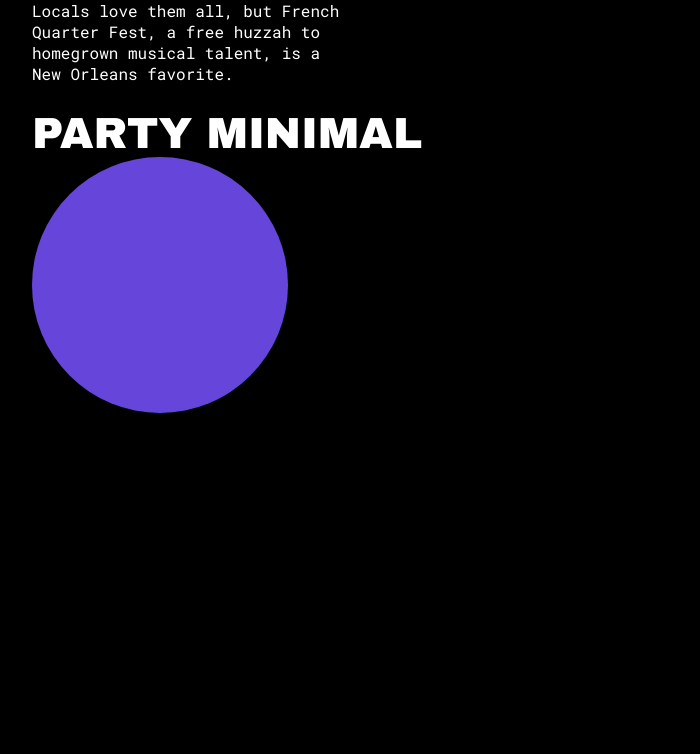
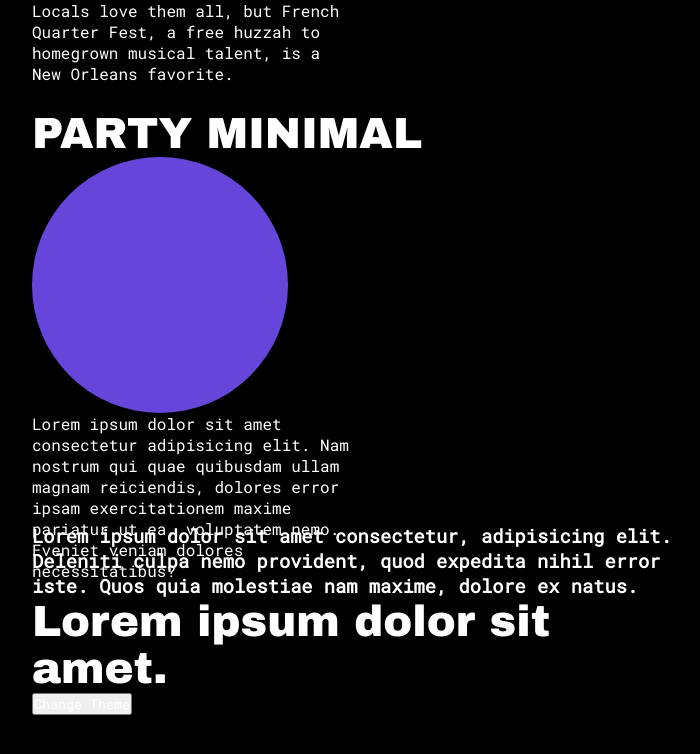
Before and after one commit to SuvamNaskar/Concert, a plain HTML site: page index.html in a window 1280 px wide. Shown: the whole page, without its empty margins (288-988 px from the left). Drawn offline with Linux system fonts and the light colour scheme.

Commit message:
Update index.html

```diff
--- a/index.html
+++ b/index.html
@@ -5,6 +5,7 @@
     <meta name="viewport" content="width=device-width, initial-scale=1.0">
     <title>Live Concert 2023</title>
     <link rel="stylesheet" href="style.css">
+    <link rel="stylesheet" href="dark.css">
     <link rel="preconnect" href="https://fonts.googleapis.com">
     <link rel="preconnect" href="https://fonts.gstatic.com" crossorigin>
     <link href="https://fonts.googleapis.com/css2?family=Roboto+Mono&display=swap" rel="stylesheet">
@@ -15,6 +16,20 @@
             <p>Locals love them all, but French Quarter Fest, a free huzzah to homegrown musical talent, is a New Orleans favorite.</p>
             <h1>PARTY MINIMAL</h1>
             <div id="circle"></div>
+            <p>Lorem ipsum dolor sit amet consectetur adipisicing elit. Nam nostrum qui quae quibusdam ullam magnam reiciendis, dolores error ipsam exercitationem maxime pariatur ut ea, voluptatem nemo. Eveniet veniam dolores necessitatibus?</p>
+            <h3>Lorem ipsum dolor sit amet consectetur, adipisicing elit. Deleniti culpa nemo provident, quod expedita nihil error iste. Quos quia molestiae nam maxime, dolore ex natus.</h3>
+            <h1>Lorem ipsum dolor sit amet.</h1>
+            <!-- <div id="um">
+                <div id="home">
+                    <h2>Lorem ipsum dolor sit amet consectetur.</h2>
+                    <p>Lorem ipsum dolor sit amet consectetur adipisicing elit. Laborum beatae consequuntur nesciunt placeat id eos ullam culpa corrupti sed?</p>
+                </div>
+                <div id="address">
+                    <h2>Lorem ipsum dolor sit amet consectetur adipisicing.</h2>
+                    <p>Lorem ipsum dolor sit amet, consectetur adipisicing elit. Quas, aperiam eaque commodi dicta totam, temporibus facere cumque velit vel dolores eius voluptatem, quo consequuntur? Est reprehenderit nisi excepturi at alias quia ad ducimus, expedita eius, culpa iusto hic quisquam libero placeat consectetur aliquam voluptate illo tenetur aut quam voluptas. Iste maiores possimus in error sunt distinctio, eius beatae ab blanditiis voluptatibus alias rerum iure deleniti, earum magnam nobis, voluptas fugiat.</p>
+                </div>
+            </div> -->
+            <button id="btn" onclick="switchMode()">Change Theme</button>
         </section>
     </div>
 
@@ -24,7 +39,7 @@
 
 
 
-
+    <script src="script.js"></script>
     <!-- https://nicepage.com/html-templates/preview/music-festival-26443?device=desktop -->
 </body>
 </html>
```
